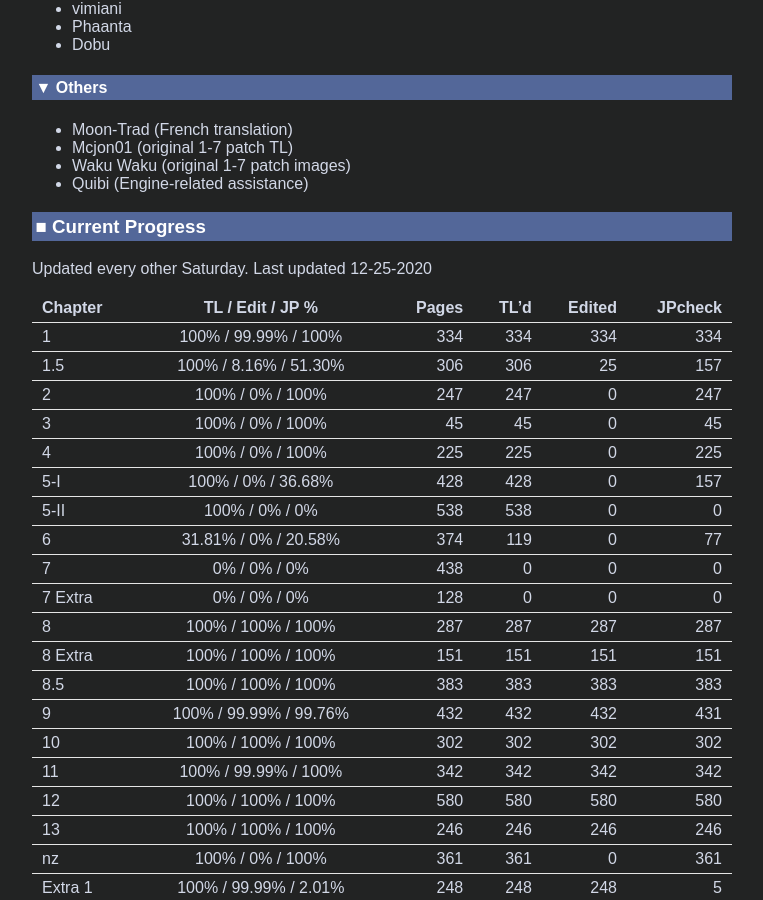
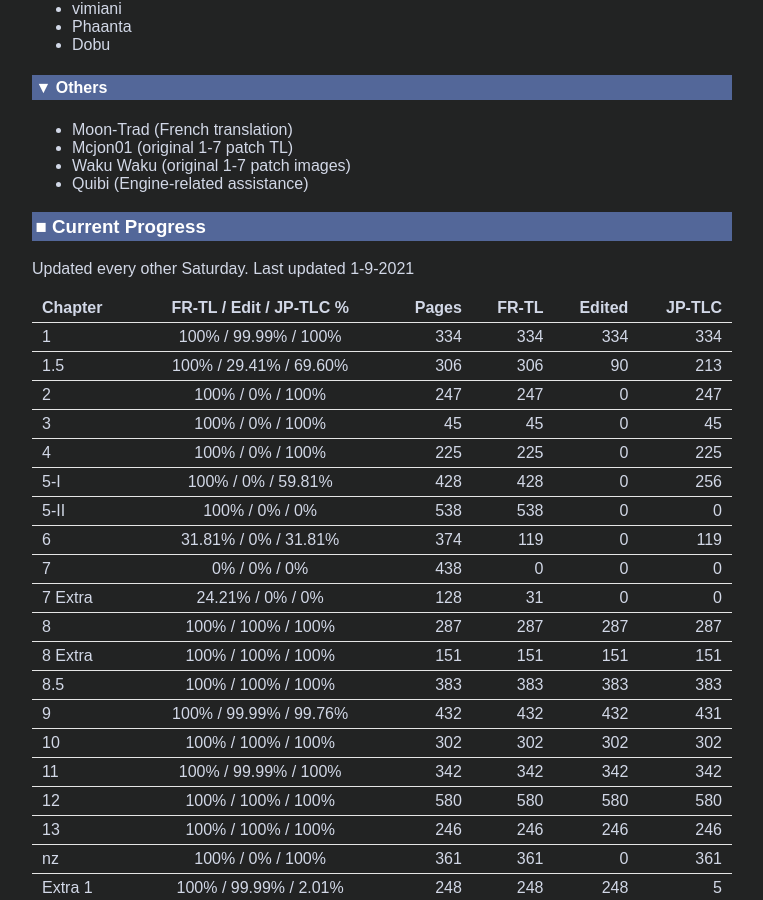
Before and after one commit to Hollow-Moon/Hollow-Moon.github.io, a Jekyll site: the page built from wohn-tl/index.md, in a window 1280 px wide and 900 px high, scrolled down 2869 px. Shown: the whole window, without its empty margins (258-1021 px from the left). Built offline with Jekyll 4.4.1, drawn with Linux system fonts in a browser that asks for light colours; some of the changed text lies outside the part shown.

Commit message:
Update index.md

```diff
--- a/wohn-tl/index.md
+++ b/wohn-tl/index.md
@@ -86,32 +86,32 @@ The latest patch can be downloaded [here](https://github.com/Hollow-Moon/mahoyo-
 * Quibi (Engine-related assistance)
 
 ### Current Progress
-Updated every other Saturday. Last updated 12-25-2020
+Updated every other Saturday. Last updated 1-9-2021
 
-| Chapter  | TL / Edit / JP %         | Pages   | TL'd   | Edited | JPcheck |
-| -------- |:------------------------:| -------:| ------:| ------:| -------:|
-| 1        | 100% / 99.99% / 100%     | 334     | 334    | 334    | 334     |
-| 1.5      | 100% / 8.16% / 51.30%    | 306     | 306    | 25     | 157     |
-| 2        | 100% / 0% / 100%         | 247     | 247    | 0      | 247     |
-| 3        | 100% / 0% / 100%         | 45      | 45     | 0      | 45      |
-| 4        | 100% / 0% / 100%         | 225     | 225    | 0      | 225     |
-| 5-I      | 100% / 0% / 36.68%       | 428     | 428    | 0      | 157     |
-| 5-II     | 100% / 0% / 0%           | 538     | 538    | 0      | 0       |
-| 6        | 31.81% / 0% / 20.58%     | 374     | 119    | 0      | 77      |
-| 7        | 0% / 0% / 0%             | 438     | 0      | 0      | 0       |
-| 7 Extra  | 0% / 0% / 0%             | 128     | 0      | 0      | 0       |
-| 8        | 100% / 100% / 100%       | 287     | 287    | 287    | 287     |
-| 8 Extra  | 100% / 100% / 100%       | 151     | 151    | 151    | 151     |
-| 8.5      | 100% / 100% / 100%       | 383     | 383    | 383    | 383     |
-| 9        | 100% / 99.99% / 99.76%   | 432     | 432    | 432    | 431     |
-| 10       | 100% / 100% / 100%       | 302     | 302    | 302    | 302     |
-| 11       | 100% / 99.99% / 100%     | 342     | 342    | 342    | 342     |
-| 12       | 100% / 100% / 100%       | 580     | 580    | 580    | 580     |
-| 13       | 100% / 100% / 100%       | 246     | 246    | 246    | 246     |
-| nz       | 100% / 0% / 100%         | 361     | 361    | 0      | 361     |
-| Extra 1  | 100% / 99.99% / 2.01%    | 248     | 248    | 248    | 5       |
-| Extra 2  | 39.23% / 0% / 0%         | 836     | 328    | 0      | 0       |
-| TOTAL    | 81.62% / 46.07% / 60.39% | 7231    | 5902   | 3332   | 4367    |
+| Chapter  | FR-TL / Edit / JP-TLC %  | Pages   | FR-TL  | Edited | JP-TLC |
+| -------- |:------------------------:| -------:| ------:| ------:| ------:|
+| 1        | 100% / 99.99% / 100%     | 334     | 334    | 334    | 334    |
+| 1.5      | 100% / 29.41% / 69.60%   | 306     | 306    | 90     | 213    |
+| 2        | 100% / 0% / 100%         | 247     | 247    | 0      | 247    |
+| 3        | 100% / 0% / 100%         | 45      | 45     | 0      | 45     |
+| 4        | 100% / 0% / 100%         | 225     | 225    | 0      | 225    |
+| 5-I      | 100% / 0% / 59.81%       | 428     | 428    | 0      | 256    |
+| 5-II     | 100% / 0% / 0%           | 538     | 538    | 0      | 0      |
+| 6        | 31.81% / 0% / 31.81%     | 374     | 119    | 0      | 119    |
+| 7        | 0% / 0% / 0%             | 438     | 0      | 0      | 0      |
+| 7 Extra  | 24.21% / 0% / 0%         | 128     | 31     | 0      | 0      |
+| 8        | 100% / 100% / 100%       | 287     | 287    | 287    | 287    |
+| 8 Extra  | 100% / 100% / 100%       | 151     | 151    | 151    | 151    |
+| 8.5      | 100% / 100% / 100%       | 383     | 383    | 383    | 383    |
+| 9        | 100% / 99.99% / 99.76%   | 432     | 432    | 432    | 431    |
+| 10       | 100% / 100% / 100%       | 302     | 302    | 302    | 302    |
+| 11       | 100% / 99.99% / 100%     | 342     | 342    | 342    | 342    |
+| 12       | 100% / 100% / 100%       | 580     | 580    | 580    | 580    |
+| 13       | 100% / 100% / 100%       | 246     | 246    | 246    | 246    |
+| nz       | 100% / 0% / 100%         | 361     | 361    | 0      | 361    |
+| Extra 1  | 100% / 99.99% / 2.01%    | 248     | 248    | 248    | 5      |
+| Extra 2  | 39.23% / 0% / 0%         | 836     | 328    | 0      | 0      |
+| TOTAL    | 82.04% / 46.95% / 62.60% | 7231    | 5933   | 3395   | 4527   |
 
 ### Subpages
 * [Frequently asked questions](faq/)
```
